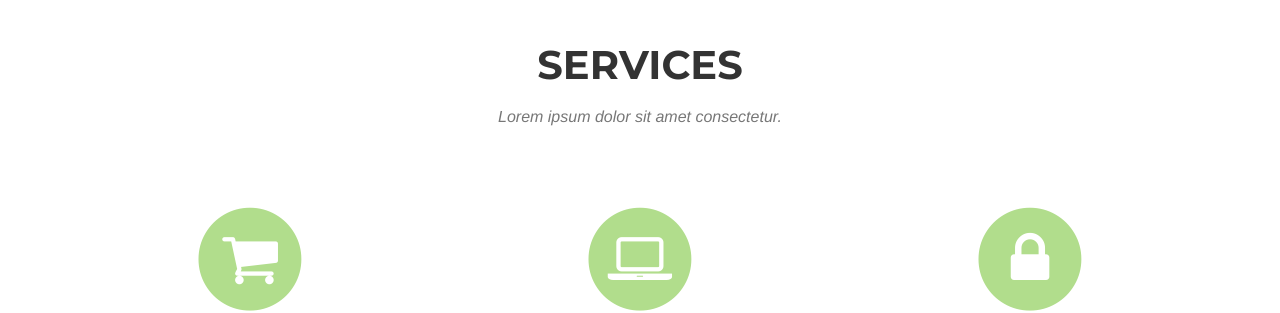
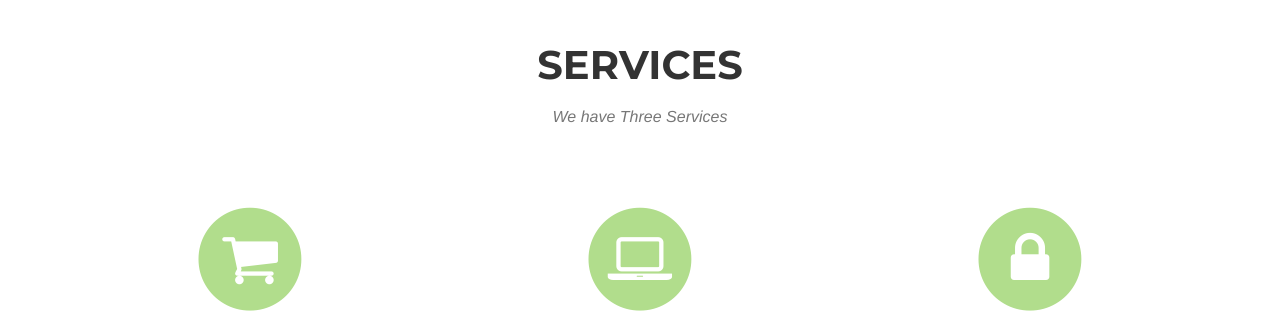
Before and after one commit to heydavid-dev/creating-a-new-website-189, a Jekyll site: the page built from index.html, in a window 1280 px wide and 900 px high, scrolled down 788 px. Shown: the part 152-465 px from the top of the window. Built offline with Jekyll 4.4.1, drawn with Linux system fonts in a browser that asks for light colours; some web fonts are replaced.

```diff
--- a/_includes/services.html
+++ b/_includes/services.html
@@ -4,7 +4,7 @@
             <div class="row">
                 <div class="col-lg-12 text-center">
                     <h2 class="section-heading">Services</h2>
-                    <h3 class="section-subheading text-muted">Lorem ipsum dolor sit amet consectetur.</h3>
+                    <h3 class="section-subheading text-muted">We have Three Services</h3>
                 </div>
             </div>
             <div class="row text-center">
```
